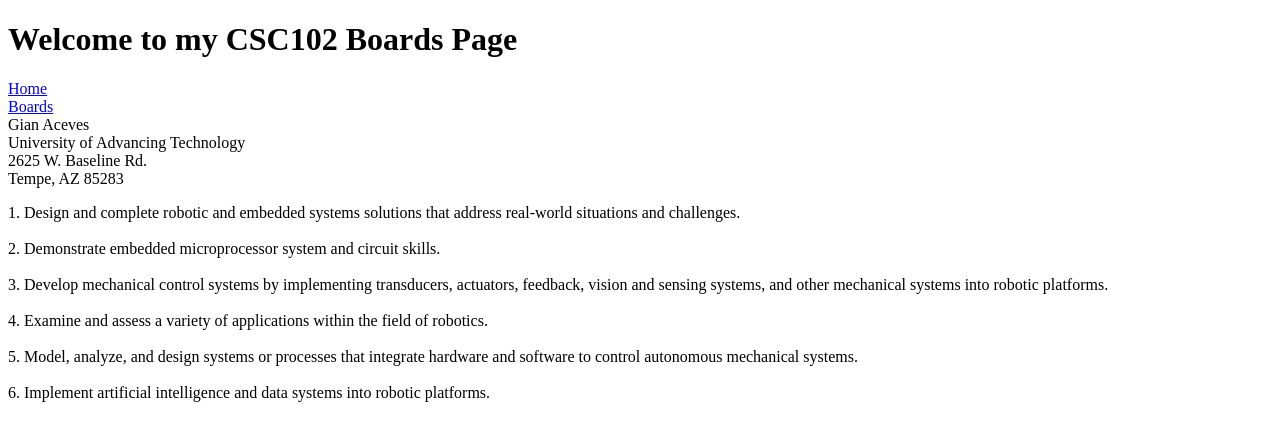
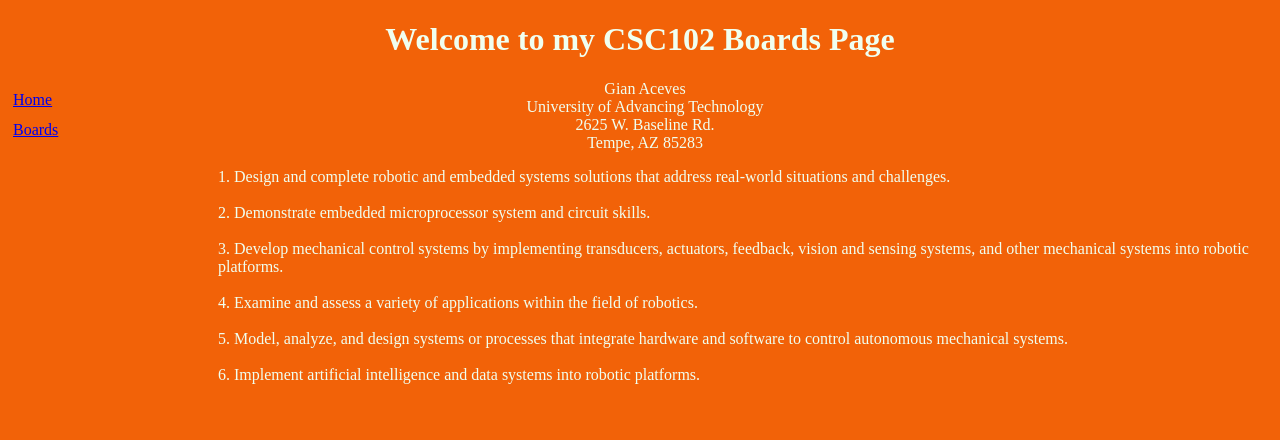
Before and after one commit to GianAceves/CSC102_JulyHybrid2026, a plain HTML site: page boards.html in a window 1280 px wide. Drawn offline with Linux system fonts and the light colour scheme.

Commit message:
Assignment 2.2: Using CSS in Webpages

```diff
--- /dev/null
+++ b/Main.css
@@ -0,0 +1,37 @@
+/*
+declaration block::
+
+slector{
+
+  property: value;
+  property 2: value;
+
+}
+*/
+
+body {
+    background-color: rgb(242, 98, 8);
+    color: honeydew;
+}
+
+nav {
+    height: 600px;
+    width: 200px;
+    float: left;
+    padding: 5px;
+    line-height: 30px;
+}
+
+footer {
+    text-align: center;
+    margin-right: 200px;
+}
+
+#memeImage {
+    margin-right: 200px;
+}
+
+h1 {
+    text-align: center;
+
+}
--- a/boards.html
+++ b/boards.html
@@ -9,6 +9,8 @@
 
 <head>
   <title>CSC102 Boards Page</title>
+  <!-- add a link to our css file-->
+  <link rel="stylesheet" href="Main.css">
 </head>
 <!--  the body section holds the text and images that we want to
   showe to the user -->
```
